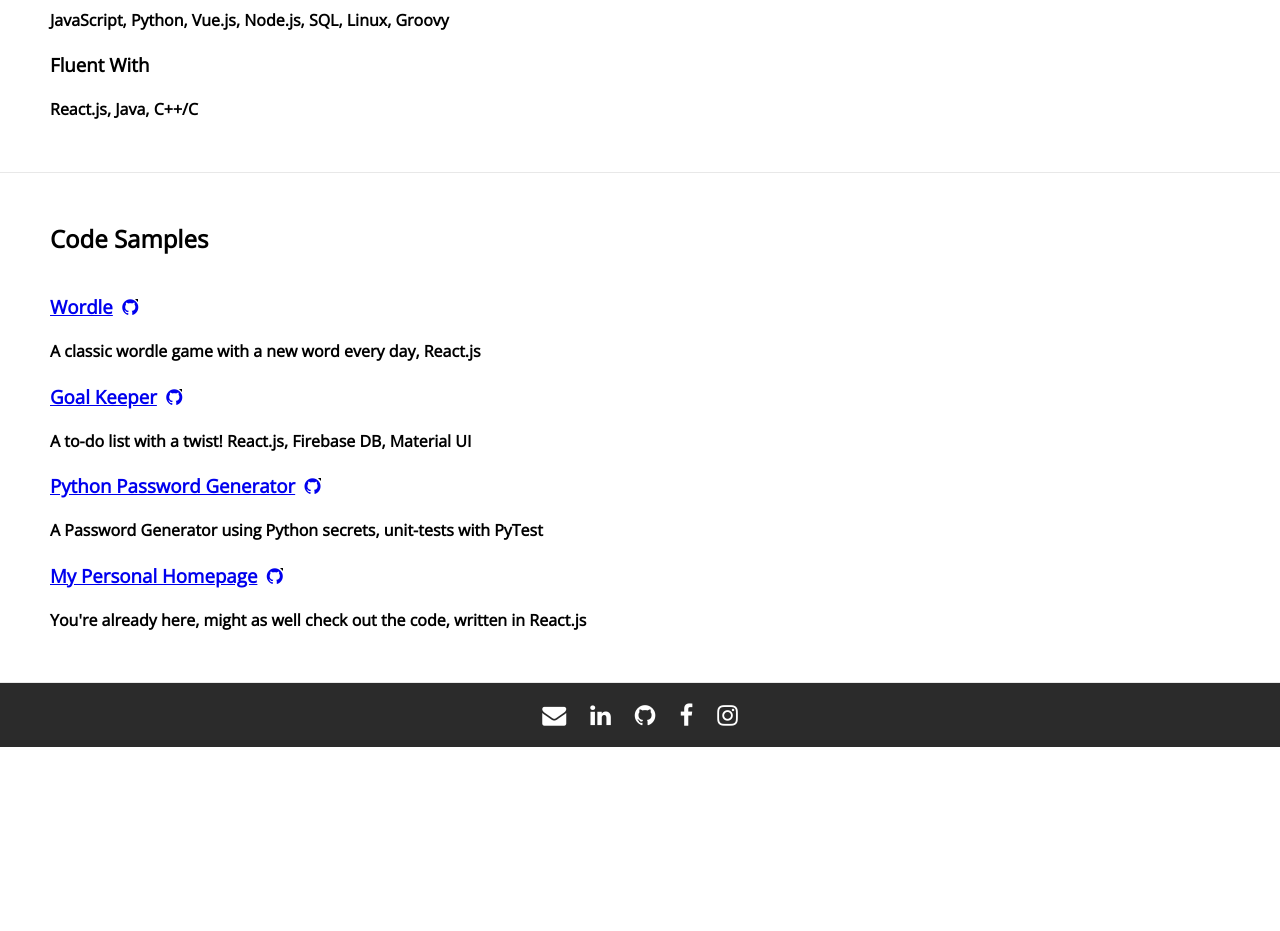
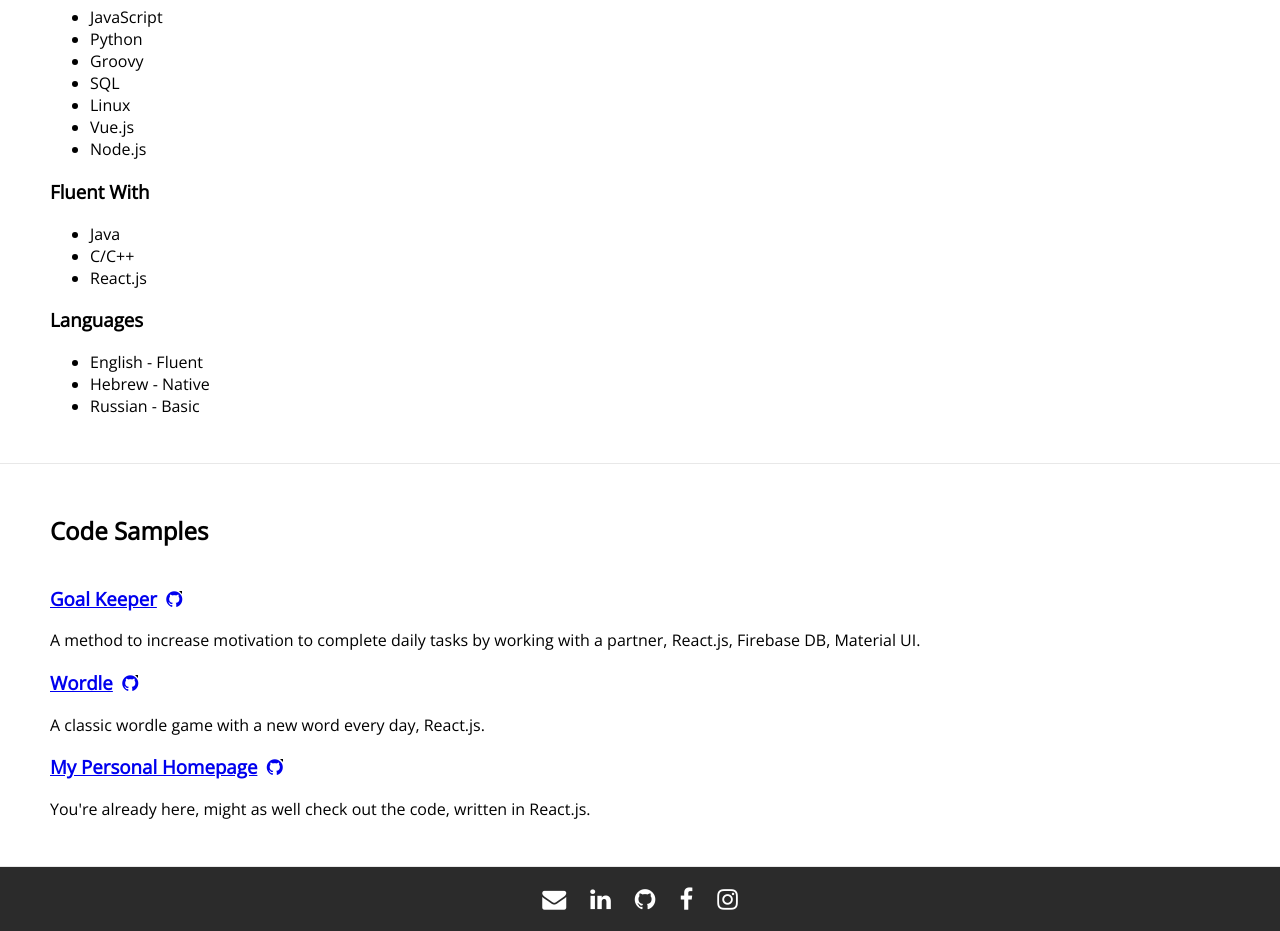
Before and after one commit to AlexanderBiba/AlexanderBiba.github.io, a React (Create React App) app: page / in a window 1280 px wide. Shown: the part 2420-3351 px from the top of the page. Before the commit the page ends 3167 px from the top, so only its background shows below. Built offline with nearby package versions, Linux system fonts and the light colour scheme.

Commit message:
Update some content

```diff
--- a/src/Education.js
+++ b/src/Education.js
@@ -7,7 +7,7 @@ export default function Education() {
             <div className="content">
                 <h3>Technion</h3>
                 <h4>B.Sc. Computer Engineering</h4>
-                <p>During my studies at the Technion, I focused on Computer Architecture, Operating Systems, and Databases</p>
+                <p>During my studies at the Technion, I focused on Computer Architecture, Operating Systems, and Databases.</p>
             </div>
         </section>
     )
--- a/src/Experience.js
+++ b/src/Experience.js
@@ -8,25 +8,25 @@ export default function Experience() {
                 <div>
                     <h3>Bloomberg, Senior Software Engineer, New York</h3>
                     <h4>2018-2022</h4>
-                    <p>Developing Equity Research Document Search Engine and a Collaborative Document Viewer Web Application</p>
+                    <p>Developing Equity Research Document Search Engine and a Collaborative Document Viewer Web Application.</p>
                     <h5>Tech Stack: Vue.js, Node.js, Groovy, Python, C++, Java, <a href="https://bloomberg.github.io/comdb2/overview_home.html">comdb2<a></a></a></h5>
                 </div>
                 <div>
                     <h3>Bloomberg, Software Engineer, Tel Aviv</h3>
                     <h4>2016-2018</h4>
-                    <p>Developing Bloomberg's Transaction Cost Analysis (BTCA) Terminal Application</p>
+                    <p>Developing Bloomberg's Transaction Cost Analysis (BTCA) Terminal Application.</p>
                     <h5>Tech Stack: JavaScript, C++, Python, <a href="https://bloomberg.github.io/comdb2/overview_home.html">comdb2<a></a></a></h5>
                 </div>
                 <div>
                     <h3>Intel, Hardware Engineer Intern, Haifa</h3>
                     <h4>2015-2016</h4>
-                    <p>Developing pre-silicon hardware verification enviroments for an image processing SoC</p>
+                    <p>Developing pre-silicon hardware verification enviroments for an image processing SoC.</p>
                     <h5>Tech Stack: System Verilog, Perl, Python</h5>
                 </div>
                 <div>
                     <h3>CSR, Hardware Engineer Intern, Haifa</h3>
                     <h4>2012-2015</h4>
-                    <p>Developing pre-silicon hardware verification enviroments for automotive SoCs</p>
+                    <p>Developing pre-silicon hardware verification enviroments for automotive SoCs.</p>
                     <h5>Tech Stack: Specman, Perl, Python, C</h5>
                 </div>
             </div>
--- a/src/Skills.js
+++ b/src/Skills.js
@@ -6,9 +6,27 @@ export default function Skills() {
             <h2 className="title">Skills</h2>
             <div className="content">
                 <h3>High Proficiency</h3>
-                <h4>JavaScript, Python, Vue.js, Node.js, SQL, Linux, Groovy</h4>
+                <ul>
+                    <li>JavaScript</li>
+                    <li>Python</li>
+                    <li>Groovy</li>
+                    <li>SQL</li>
+                    <li>Linux</li>
+                    <li>Vue.js</li>
+                    <li>Node.js</li>
+                </ul>
                 <h3>Fluent With</h3>
-                <h4>React.js, Java, C++/C</h4>
+                <ul>
+                    <li>Java</li>
+                    <li>C/C++</li>
+                    <li>React.js</li>
+                </ul>
+                <h3>Languages</h3>
+                <ul>
+                    <li>English - Fluent</li>
+                    <li>Hebrew - Native</li>
+                    <li>Russian - Basic</li>
+                </ul>
             </div>
         </section>
     )
--- a/src/Works.js
+++ b/src/Works.js
@@ -5,14 +5,12 @@ export default function Works() {
         <section id="works">
             <h2 className="title">Code Samples</h2>
             <div className="content">
+                <h3><a className="project" href="https://AlexanderBiba.github.io/goal-keeper">Goal Keeper</a><a className="fa fa-github" href="https://github.com/AlexanderBiba/goal-keeper" target="_blank"/></h3>
+                <p>A method to increase motivation to complete daily tasks by working with a partner, React.js, Firebase DB, Material UI.</p>
                 <h3><a className="project" href="https://AlexanderBiba.github.io/wordle">Wordle</a><a className="fa fa-github" href="https://github.com/AlexanderBiba/wordle" target="_blank"/></h3>
-                <h4>A classic wordle game with a new word every day, React.js</h4>
-                <h3><a className="project" href="https://AlexanderBiba.github.io/goal-keeper">Goal Keeper</a><a className="fa fa-github" href="https://github.com/AlexanderBiba/goal-keeper" target="_blank"/></h3>
-                <h4>A to-do list with a twist! React.js, Firebase DB, Material UI</h4>
-                <h3><a className="project" href="https://github.com/AlexanderBiba/password-generator">Python Password Generator</a><a className="fa fa-github" href="https://github.com/AlexanderBiba/password-generator" target="_blank"/></h3>
-                <h4>A Password Generator using Python secrets, unit-tests with PyTest</h4>
+                <p>A classic wordle game with a new word every day, React.js.</p>
                 <h3><a className="project" href="https://AlexanderBiba.github.io/">My Personal Homepage</a><a className="fa fa-github" href="https://github.com/AlexanderBiba/AlexanderBiba.github.io" target="_blank"/></h3>
-                <h4>You're already here, might as well check out the code, written in React.js</h4>
+                <p>You're already here, might as well check out the code, written in React.js.</p>
             </div>
         </section>
     )
```
